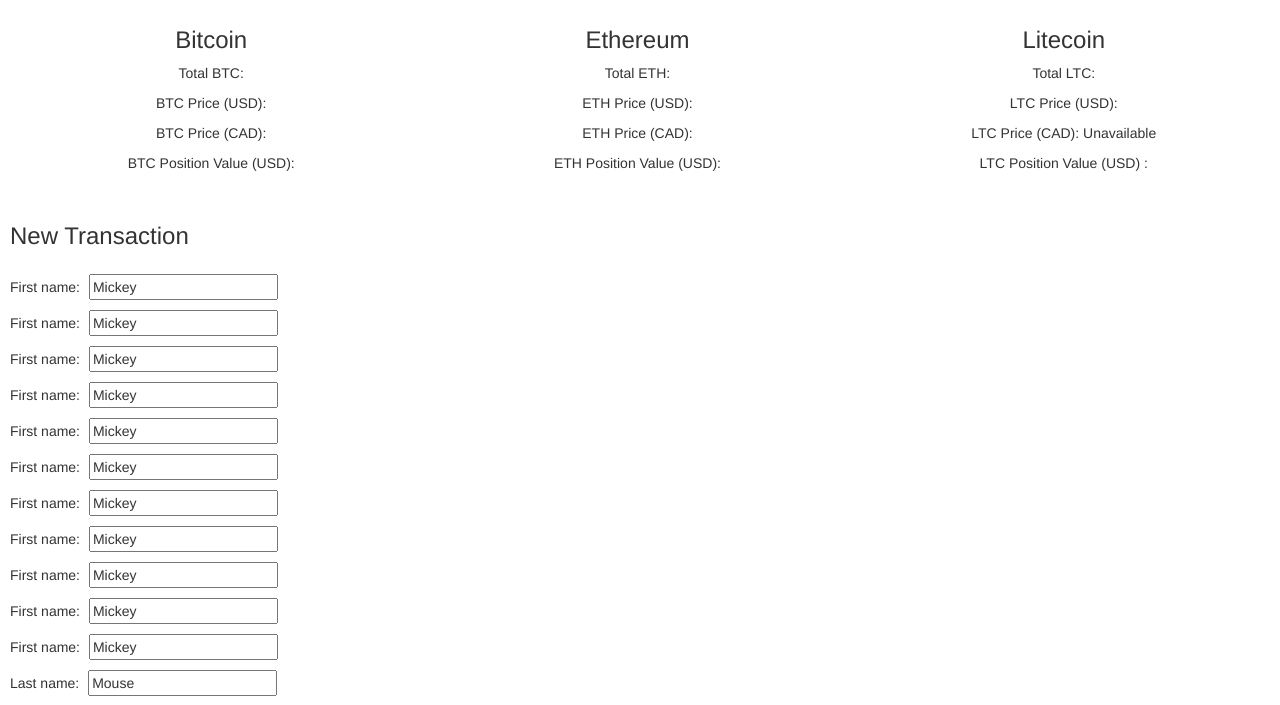
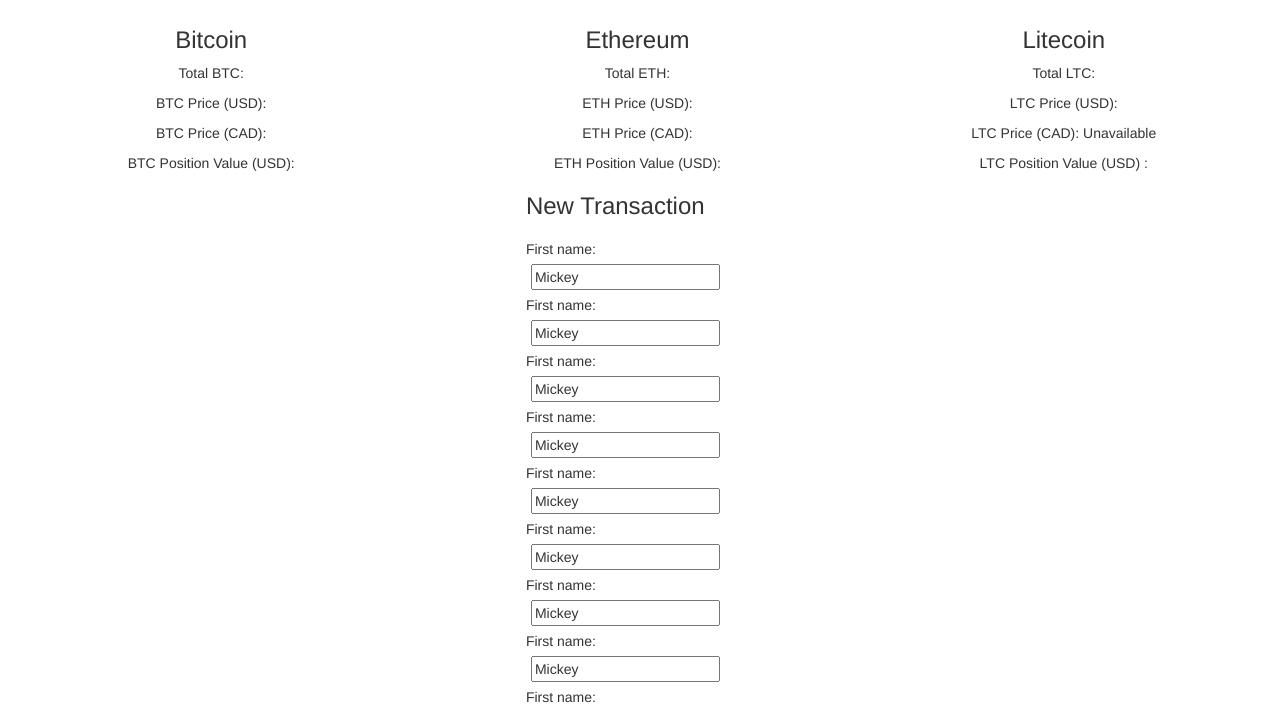
Before and after one commit to rohanbhatia/CryptoPortfolioApp, a website: page index.html in a window 1280 px wide. Shown: the part 98-803 px from the top of the page. Drawn offline with nearby package versions, Linux system fonts and the light colour scheme; no server answers.

Commit message:
new transaction form

```diff
--- a/index.html
+++ b/index.html
@@ -50,8 +50,8 @@
 
   <div id="row2">
   	  <div id="container"></div>
-  	  <div>
-  	  <h3 id="form_title">New Transaction</h3>
+  	  <div id="form">
+  	  <h3 id="title">New Transaction</h3>
 	  <form id="new_transaction" action="/transaction" method="post">
 			First name: <input type="text" name="firstname" value="Mickey"><br>
 			First name: <input type="text" name="firstname" value="Mickey"><br>
--- a/styles.css
+++ b/styles.css
@@ -26,16 +26,20 @@
 #container {
 	display:inline-block;
 	margin-top:25px;
-	width:45%;
+	width:40%;
 }
 
-#form_title {
+#form {
+	display:inline-block;
+}
+
+#title {
 	margin:10px;
 }
 
 #new_transaction {
 	display:inline-block;
-	width:45%;
+	width:40%;
 	margin:10px;
 }
 
```
